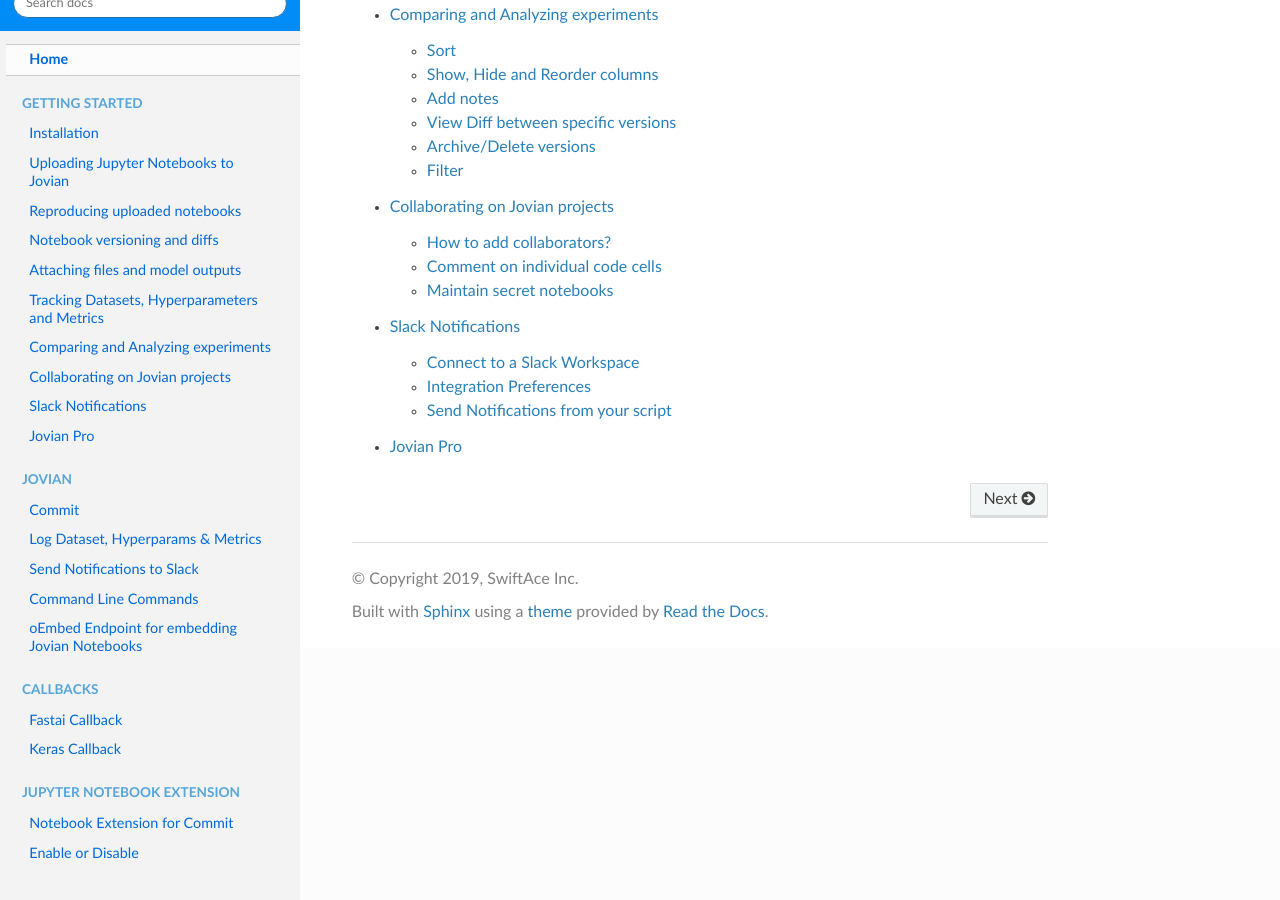
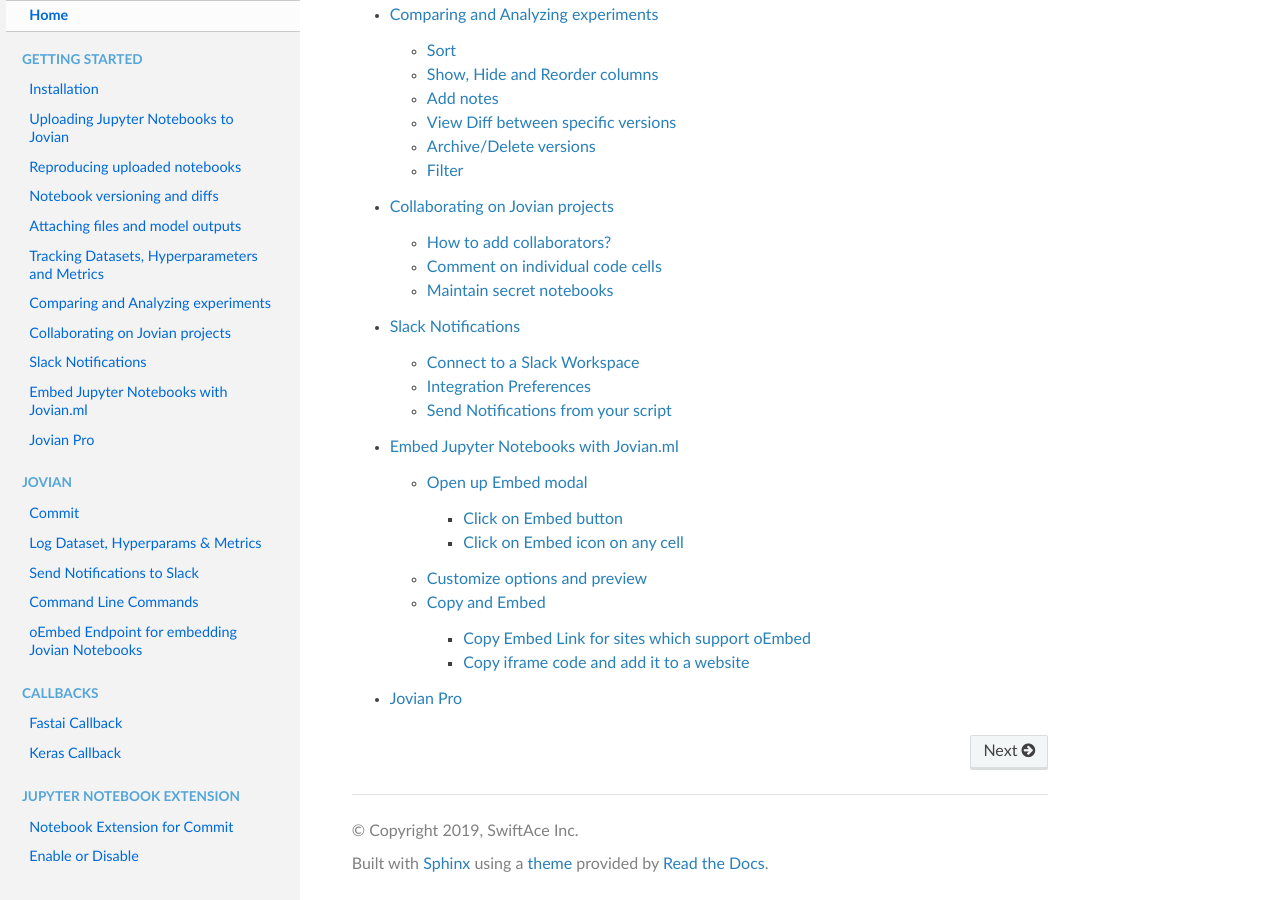
Before and after one commit to JovianHQ/jovian-py, a Sphinx documentation site: the page built from docs/index.rst, in a window 1280 px wide and 900 px high, scrolled down 1101 px. Built offline with Sphinx 7.4.7 and the Read the Docs theme 2.0.0, drawn with Linux system fonts in a browser that asks for light colours.

Commit message:
embed docs

```diff
--- a/docs/index.rst
+++ b/docs/index.rst
@@ -36,7 +36,8 @@
   user-guide/07-compare
   user-guide/08-collaborate
   user-guide/09-integrations
-  user-guide/10-pro
+  user-guide/10-embed
+  user-guide/11-pro
 
 .. toctree::
   :caption: Jovian
--- /dev/null
+++ b/docs/user-guide/10-embed.md
@@ -0,0 +1,50 @@
+## Embed Jupyter Notebooks with Jovian.ml
+
+If you're a blogger who takes screen snips from your Jupyter Notebooks to attach to your blog or want to showcase your wonderful notebooks on a website and wondering how to embed one. We have heard your worries and are here with this feature, any notebook on <a href="https://jovian.ml/?utm_source=docs" target="_blank"> Jovian.ml </a> is embeddable.
+
+We got you covered if you want to embed any of the following.
+
+- Markdown cell
+- Code cell with output
+- Code cell without output
+- Just the output cell
+- or Whole Notebook
+
+[Commit](02-upload.md) a notebook or visit a uploaded notebook on <a href="https://jovian.ml/?utm_source=docs" target="_blank"> Jovian.ml </a>
+
+### Open up Embed modal
+
+#### Click on Embed button
+
+This is ideal if you need embed the whole notebook
+<img src="https://imgur.com/J2i35fm.png" class="screenshot">
+
+**OR**
+
+#### Click on Embed icon on any cell
+
+This is ideal when you need to embed a specific cell
+<img src="https://imgur.com/vAxP4Qa.png" class="screenshot">
+
+### Customize options and preview
+
+Go ahead if u need more customization like `only output cell` and preview the embed below.
+<img src="https://imgur.com/09Gvp4o.png" class="screenshot">
+
+### Copy and Embed
+
+#### Copy Embed Link for sites which support oEmbed
+
+<a href="https://medium.com" target="_blank">Medium</a> and <a href="https://reddit.com" target="_blank">Reddit</a> support oEmbed so if you're writing a blog and want to add snippets with or without output charts or helping someone on reddit thread you can use this.
+
+Just copy and paste the embed link, here is a example. Click on the image to visit the medium blog e where snippets are added.
+
+<a href="https://medium.com/@prajwal.prashanth22/whatsapp-chat-data-analysis-8944b91581f5" target="_blank"><img src="https://imgur.com/sB9nZdZ.png" class="screenshot"></a>
+
+#### Copy iframe code and add it to a website
+
+If you're building a profile website to showcase your projects or academic institution/community/meetup website making a resources page this is right for you.
+
+Just copy and paste the iframe code in the website's code, here is a example. Click on the image to visit the a example Github Page where the whole notebook is embedded.
+
+<a href="https://prajwalprashanth.github.io/whatsapp-data-analysis" target="_blank"><img src="https://imgur.com/S5tpDuJ.png" class="screenshot"></a>
```
Also changed, not shown: docs/user-guide/01-install.md (+1 -1 lines), docs/user-guide/11-pro.md (renamed from docs/user-guide/10-pro.md).
